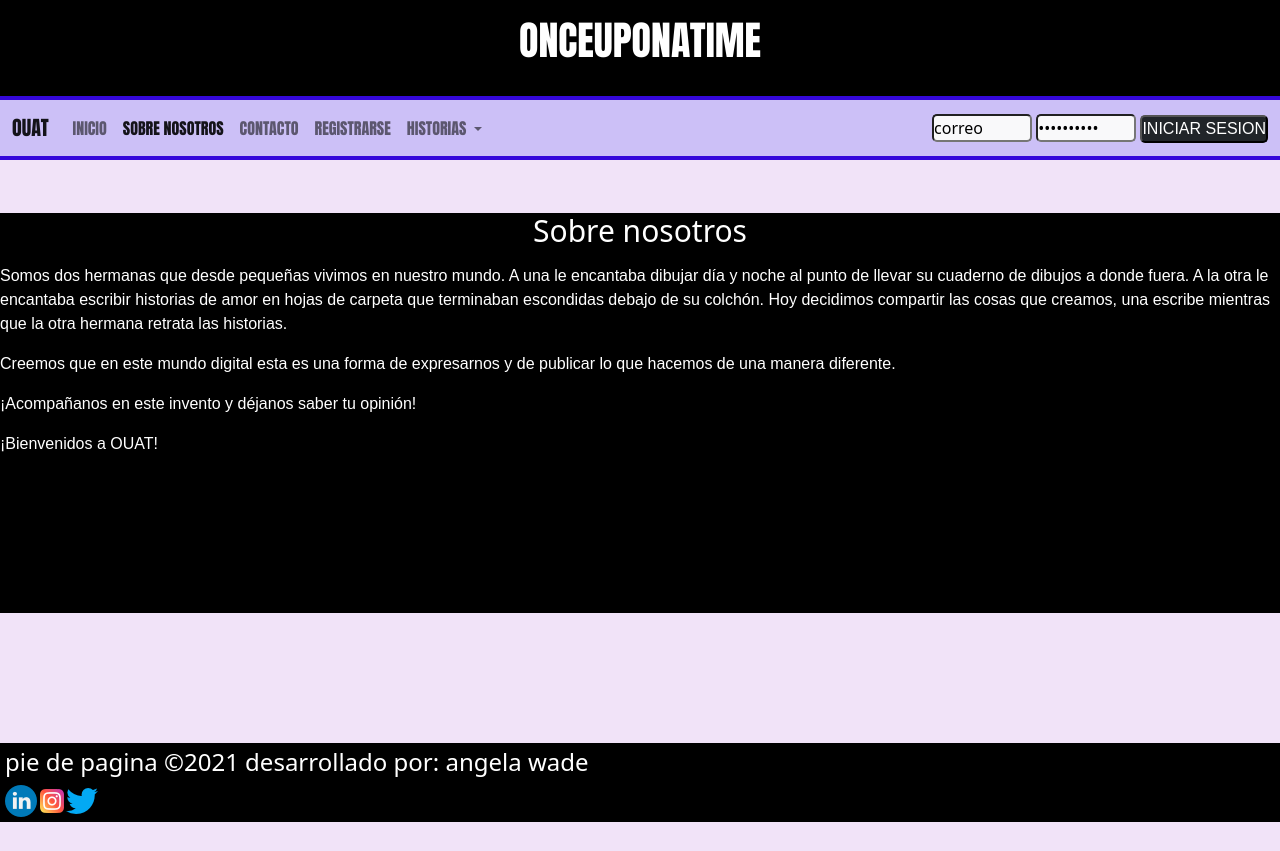
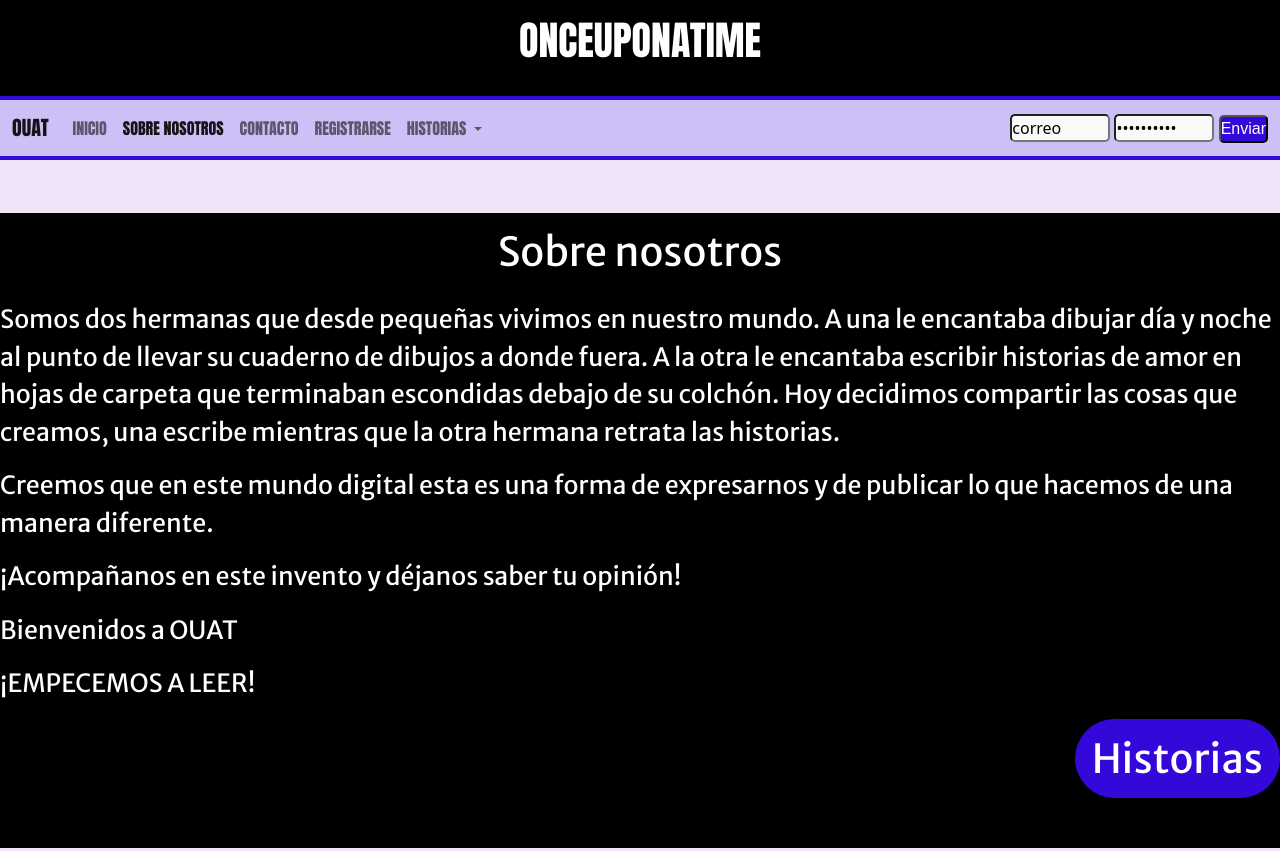
Before and after one commit to AngelaWade/OUAT, a website: page views/sobrenosotros.html in a window 1280 px wide. Shown: the top 851 px of the page. Before the commit the page ends 822 px from the top, so only its background shows below. Drawn offline with nearby package versions, Linux system fonts and the light colour scheme.

Commit message:
modifique la seccion sobre nosotros, cambie la tipografia, el tamaño, agregue una etiqueta de parrafo y agregue un call to action

```diff
--- a/scss/__sobrenosotros.scss
+++ b/scss/__sobrenosotros.scss
@@ -14,22 +14,39 @@ main {
 }
 
 .sobrenosotros {
-    height: 400px;
+    height: auto;
     background-color: rgb(0, 0, 0);
     .sn-titulo{
         color: $blancotexto;
-        font-size: 30px;
+        font-size: 40px;
+        font-family: 'Merriweather Sans', sans-serif;
         text-align: center;
         width: 100%;
-        margin-bottom: 15px;
+        margin-bottom: 25px;
+        margin-top: 15px;
+    }
+    .leer {
+        margin-bottom: 50px;
+        font-size: 40px;
+        height: auto;
+        width: auto;
+        border-radius: 300px;
+        background-color: $violeta;
+        a{
+            text-decoration: none;
+            color: $blancotexto;
+            font-family: 'Merriweather Sans', sans-serif;
+
+        }
     }
 }
 
 .texto {
+    font-size: 25px;
     color: $blancotexto;
     display: flex;
     flex-direction: row;
     flex-wrap: nowrap;
     justify-content: left;
-    font-family: Arial, Helvetica, sans-serif;
+    font-family: 'Merriweather Sans', sans-serif;
 }
--- a/views/sobrenosotros.html
+++ b/views/sobrenosotros.html
@@ -4,6 +4,9 @@
     <meta charset="UTF-8">
     <meta http-equiv="X-UA-Compatible" content="IE=edge">
     <meta name="viewport" content="width=device-width, initial-scale=1.0">
+    <link rel="preconnect" href="https://fonts.googleapis.com">
+<link rel="preconnect" href="https://fonts.gstatic.com" crossorigin>
+<link href="https://fonts.googleapis.com/css2?family=Merriweather+Sans&display=swap" rel="stylesheet">
     <link href="https://cdn.jsdelivr.net/npm/bootstrap@5.0.2/dist/css/bootstrap.min.css" rel="stylesheet" integrity="sha384-EVSTQN3/azprG1Anm3QDgpJLIm9Nao0Yz1ztcQTwFspd3yD65VohhpuuCOmLASjC" crossorigin="anonymous">
     <link rel="stylesheet" href="../css/destino.css">
 
@@ -56,7 +59,7 @@
             <form class="iniciandoSesion">
                 <input class="iniciarSesion" type="email" value="correo">
                 <input class="iniciarSesion" type="password" value="contraseña">
-                <input class="submitInicioSesion bg-dark text-uppercase" type="submit" value="iniciar sesion">
+                <input class="submitInicioSesion" type="submit" value="Enviar">
             </form>
           </div>
         </div>
@@ -73,8 +76,14 @@
       <p class="texto">Somos dos hermanas que desde pequeñas vivimos en nuestro mundo. A una le encantaba dibujar día y noche al punto de llevar su cuaderno de dibujos a donde fuera. A la otra le encantaba escribir historias de amor en hojas de carpeta que terminaban escondidas debajo de su colchón. Hoy decidimos compartir las cosas que creamos, una escribe mientras que la otra hermana retrata las historias.</p>
       <p class="texto">Creemos que en este mundo digital esta es una forma de expresarnos y de publicar lo que hacemos de una manera diferente. </p>
       <p class="texto">¡Acompañanos en este invento y déjanos saber tu opinión!</p>
-      <p class="texto">¡Bienvenidos a OUAT!</p>
+      <p class="texto">Bienvenidos a OUAT</p>
+      <p class="texto text-uppercase"> ¡Empecemos a leer! </p>
+
+      <div class="d-flex flex-row-reverse">
+        <button type="button" class="leer btn btn-lg"><a href="historias.html">Historias</a></button>
+      </div>
     </article>
+
 </main>
 
 
```
Also changed, not shown: css/destino.css.
